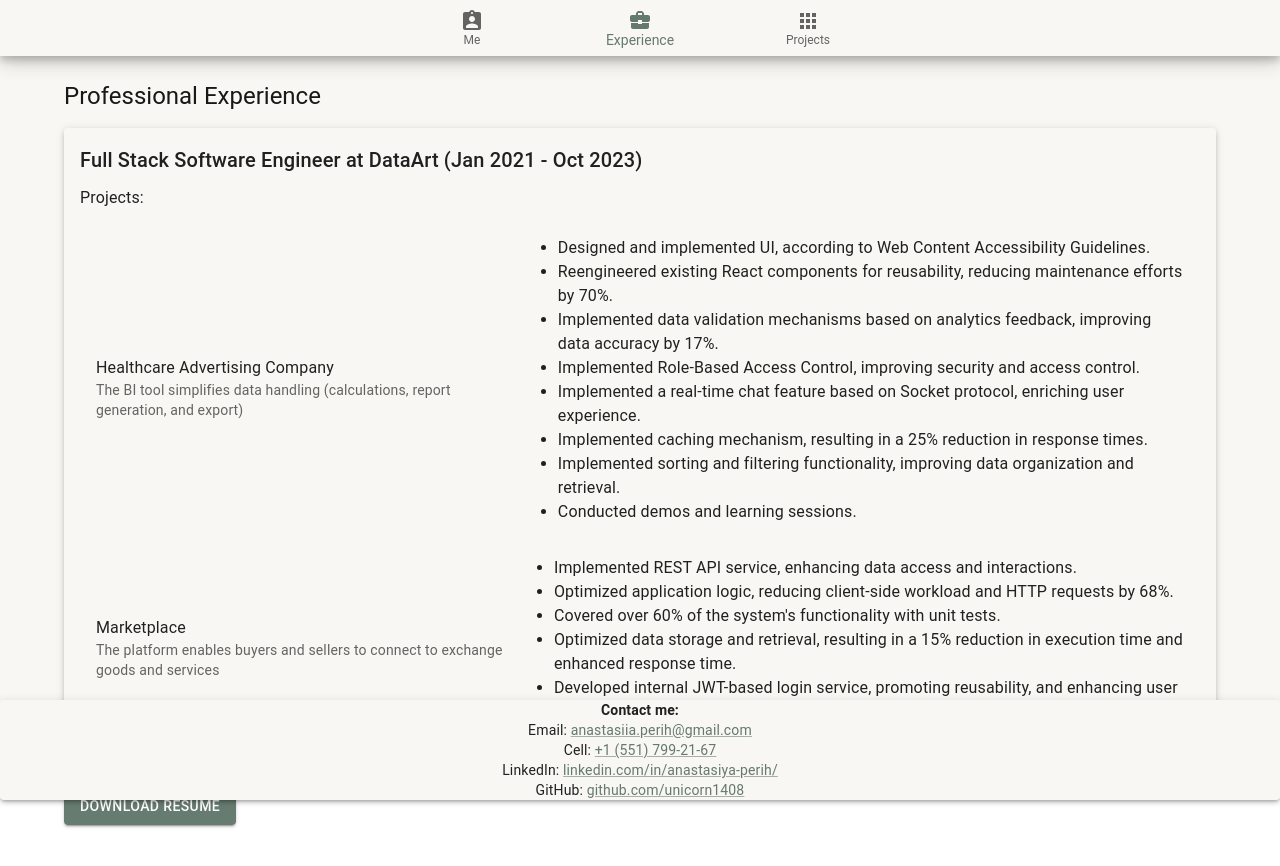
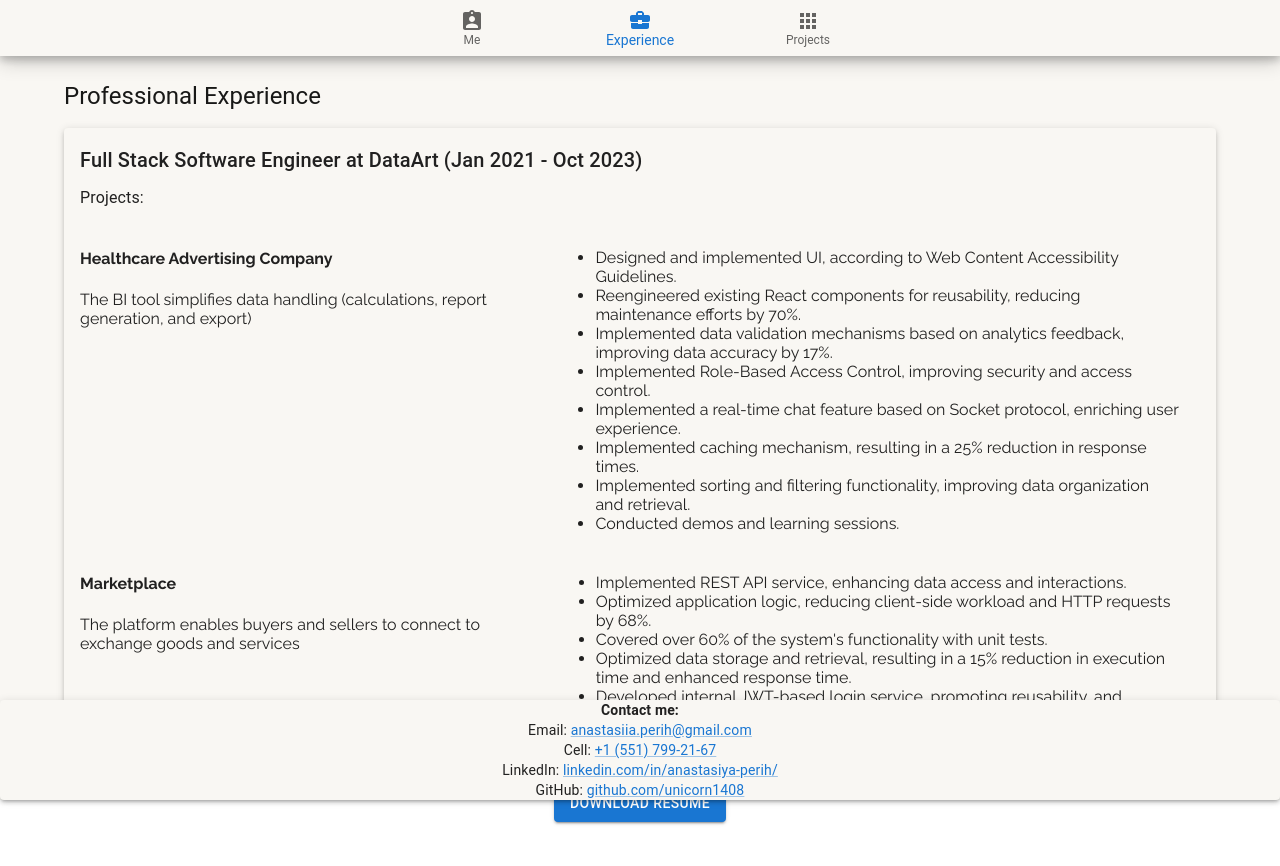
Before and after one commit to anastasia-in-code/portfolio, a React (Create React App) app: page / in a window 1280 px wide. Both pictures are taken after a click on the button "Experience". Shown: the top 866 px of the page. Built offline with nearby package versions, Linux system fonts and the light colour scheme.

Commit message:
styles&contacts

```diff
--- a/src/App.css
+++ b/src/App.css
@@ -1,15 +1,21 @@
 .App {
   height: 100vh;
+  margin: 0;
   background-color: #f9f7f3;
   color: #181817;
 }
 
 .highlight {
-  color: #274534;
+  color: #1976D2;
+}
+
+.project {
+  display: flex;
 }
 
 .achive {
   list-style-type: disc;
+  margin: 20px;
 }
 
 .shadow {
@@ -25,10 +31,8 @@
   justify-content: center;
   gap: 20px;
   height: 60%;
-  margin-top: 5%;
+  padding-top: 5%;
 }
-
-
 
 .info {
   margin: 5%;
@@ -49,13 +53,17 @@
   width: 45%
 }
 
-.resume {
+.center {
+  display: flex;
+  justify-content: center;
+}
+
+/* .resume {
   margin: 20%;
-}
+} */
 
 .tools {
   height: 100px;
-  /* background-color:  #274534; */
   display: flex;
   justify-content: space-around;
   padding: 10px;
--- a/src/components/Contacts.jsx
+++ b/src/components/Contacts.jsx
@@ -10,10 +10,10 @@
                 rel="noreferrer"
             >anastasiya-perih</a></li>
             <li><b>GitHub:</b> <a
-                href="https://github.com/unicorn1408"
+                href="https://github.com/anastasia-in-code"
                 target="_blank"
                 rel="noreferrer"
-            >unicorn1408</a></li>
+            >anastasia-in-code</a></li>
         </ul>
     </div>
 }
--- a/src/components/Footer.jsx
+++ b/src/components/Footer.jsx
@@ -10,9 +10,9 @@
                 <br />
                 Cell: <Link href="tel:+15517992167">+1 (551) 799-21-67</Link>
                 <br />
-                LinkedIn: <Link href="https://www.linkedin.com/in/anastasiya-perih/" target="_blank" rel="noopener noreferrer">linkedin.com/in/anastasiya-perih/</Link>
+                LinkedIn: <Link href="https://www.linkedin.com/in/anastasiia-perih/" target="_blank" rel="noopener noreferrer">linkedin.com/in/anastasiya-perih/</Link>
                 <br />
-                GitHub: <Link href="https://github.com/unicorn1408" target="_blank" rel="noopener noreferrer">github.com/unicorn1408</Link>
+                GitHub: <Link href="https://github.com/anastasia-in-code" target="_blank" rel="noopener noreferrer">github.com/unicorn1408</Link>
             </Typography>
         </Container>
     </Paper>
--- a/src/components/Header.jsx
+++ b/src/components/Header.jsx
@@ -8,7 +8,7 @@
 
 const Header = ({ setPath }) => {
     const [value, setValue] = useState(1);
-    return <Box sx={{ position: 'fixed', top: 0, left: 0, right: 0 }} elevation={3}>
+    return <Box sx={{ position: 'fixed', top: 0, left: 0, right: 0 }}>
             <div className='shadow'>
                 <BottomNavigation
                     showLabels
--- a/src/pages/Experience.jsx
+++ b/src/pages/Experience.jsx
@@ -3,7 +3,7 @@
 
 const ResumeComponent = () => {
     return (
-            <Container sx={{ pt: 10, pb:20}}>
+        <Container sx={{ pt: 10, pb: 20 }}>
             <Typography variant="h5" sx={{ marginBottom: 2 }}>
                 Professional Experience
             </Typography>
@@ -16,12 +16,12 @@
                     Projects:
                 </Typography>
                 <List>
-                        <ListItem>
-                            <ListItemText
-                                primary="Healthcare Advertising Company"
-                                secondary="The BI tool simplifies data handling (calculations, report generation, and export)"
-                            />
-                            <Typography variant="body1" sx={{ marginBottom: 2 }}>
+                    <div className='project'>
+                        <div>
+                            <h4>Healthcare Advertising Company</h4>
+                            <p>The BI tool simplifies data handling (calculations, report generation, and export)</p>
+                        </div>
+                        <div>
                             <ul className='achive'>
                                 <li>Designed and implemented UI, according to Web Content Accessibility Guidelines.</li>
                                 <li>Reengineered existing React components for reusability, reducing maintenance efforts by 70%.</li>
@@ -32,14 +32,15 @@
                                 <li>Implemented sorting and filtering functionality, improving data organization and retrieval.</li>
                                 <li>Conducted demos and learning sessions.</li>
                             </ul>
-                            </Typography>
-                        </ListItem>
-                        <ListItem>
-                            <ListItemText
-                                primary="Marketplace"
-                                secondary="The platform enables buyers and sellers to connect to exchange goods and services"
-                            />
-                            <Typography variant="body1" sx={{ marginBottom: 2 }}>
+                        </div>
+                    </div>
+
+                    <div className='project'>
+                        <div>
+                            <h4>Marketplace</h4>
+                            <p>The platform enables buyers and sellers to connect to exchange goods and services</p>
+                        </div>
+                        <div>
                             <ul className='achive'>
                                 <li>Implemented REST API service, enhancing data access and interactions.</li>
                                 <li>Optimized application logic, reducing client-side workload and HTTP requests by 68%.</li>
@@ -47,14 +48,15 @@
                                 <li>Optimized data storage and retrieval, resulting in a 15% reduction in execution time and enhanced response time.</li>
                                 <li>Developed internal JWT-based login service, promoting reusability, and enhancing user authentication.</li>
                             </ul>
-                            </Typography>
-                        </ListItem>
-
+                        </div>
+                    </div>
 
                 </List>
             </Paper>
 
+            <div className='center'>
                 <Button variant="contained">DOWNLOAD RESUME</Button>
+            </div>
 
             {/* <Typography variant="h5" sx={{ marginTop: 4, marginBottom: 2 }}>
                     Skills
--- a/src/theme.js
+++ b/src/theme.js
@@ -12,12 +12,12 @@
     background: {
       paper: '#f9f7f3',
     },
-    primary: {
-      main: greenMain,
-      light: alpha(greenBase, 0.5),
-      dark: alpha(greenBase, 0.9),
-      contrastText: getContrastRatio(greenMain, '#fff') > 4.5 ? '#fff' : '#111',
-    },
+    // primary: {
+    //   main: greenMain,
+    //   light: alpha(greenBase, 0.5),
+    //   dark: alpha(greenBase, 0.9),
+    //   contrastText: getContrastRatio(greenMain, '#fff') > 4.5 ? '#fff' : '#111',
+    // },
 
   },
 });
```
Lines whose indentation alone changed are shown as unchanged.
